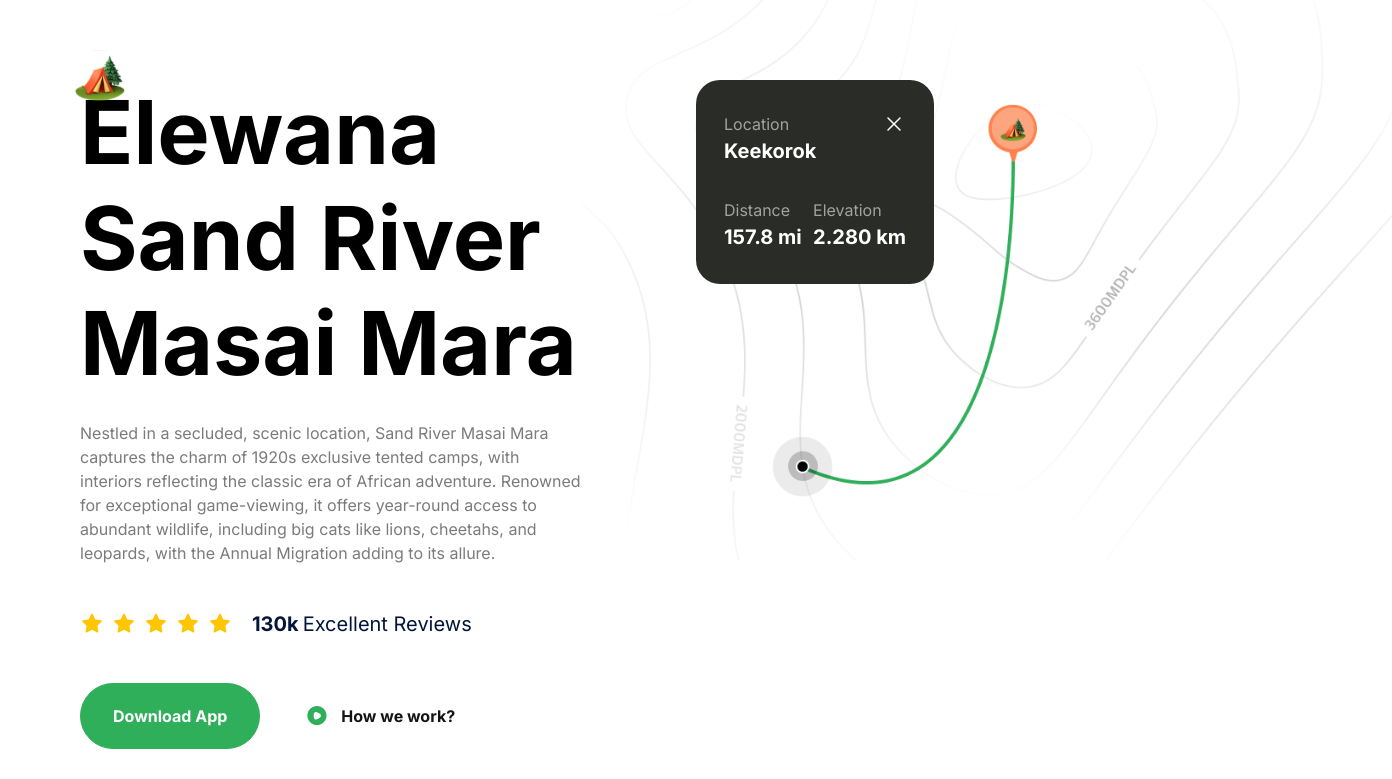
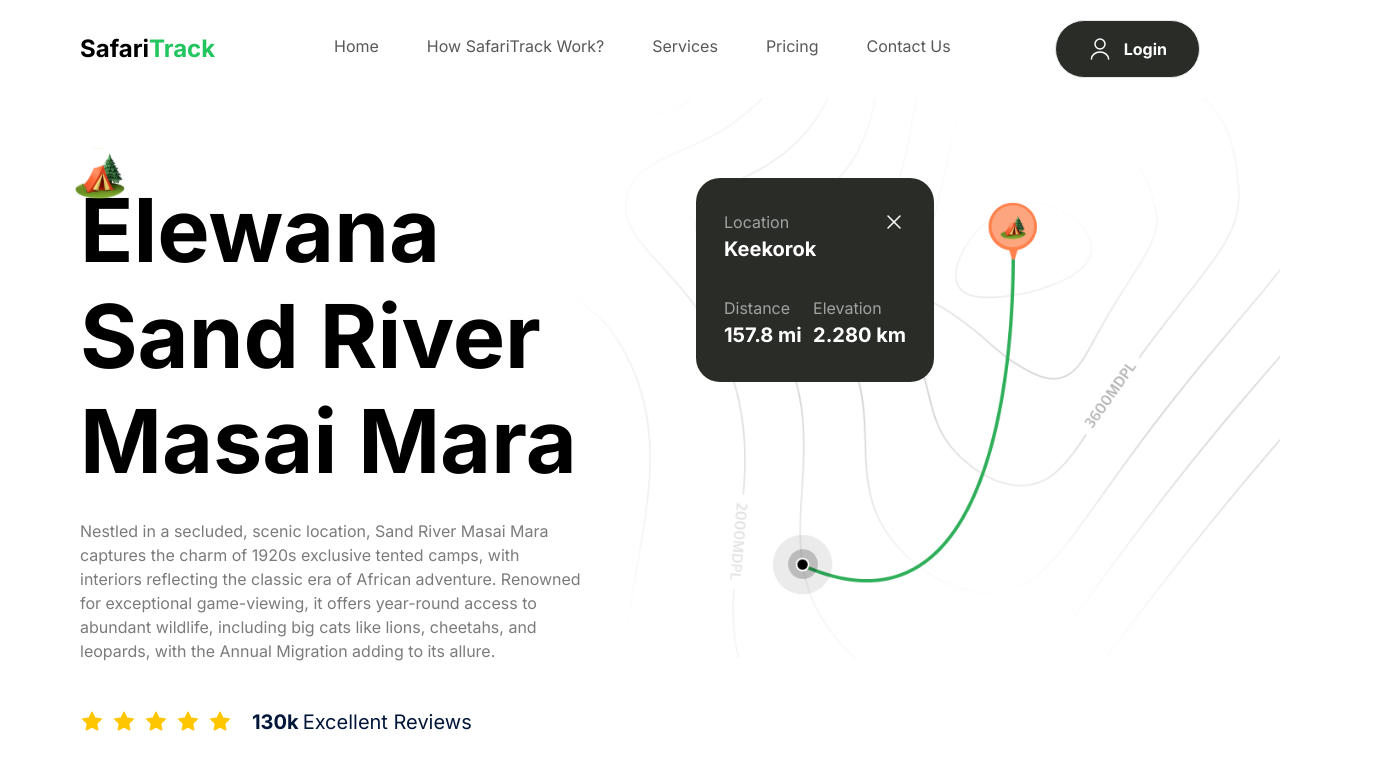
Before and after one commit to MuxN4/safari_track, a Next.js app: page / in a window 1280 px wide. Shown: the top 779 px of the page, 1392 px wide, since content can reach past the window. Built offline with nearby package versions, Linux system fonts and the light colour scheme.

Commit message:
updated the RootLayout

```diff
--- a/app/layout.tsx
+++ b/app/layout.tsx
@@ -1,21 +1,11 @@
 import type { Metadata } from "next";
-import localFont from "next/font/local";
 import "./globals.css";
-
-const geistSans = localFont({
-  src: "./fonts/GeistVF.woff",
-  variable: "--font-geist-sans",
-  weight: "100 900",
-});
-const geistMono = localFont({
-  src: "./fonts/GeistMonoVF.woff",
-  variable: "--font-geist-mono",
-  weight: "100 900",
-});
+import Navbar from "@/components/Navbar";
+import Footer from "@/components/Footer";
 
 export const metadata: Metadata = {
-  title: "Create Next App",
-  description: "Generated by create next app",
+  title: "SafariTrack",
+  description: "Discover the beauty, culture, and adventure of Kenya with SafariTrack, your ultimate travel companion",
 };
 
 export default function RootLayout({
@@ -25,10 +15,12 @@
 }>) {
   return (
     <html lang="en">
-      <body
-        className={`${geistSans.variable} ${geistMono.variable} antialiased`}
-      >
-        {children}
+      <body>
+        <Navbar />
+        <main className="relative overflow-hidden">
+          {children}
+        </main>
+        <Footer />
       </body>
     </html>
   );
```
